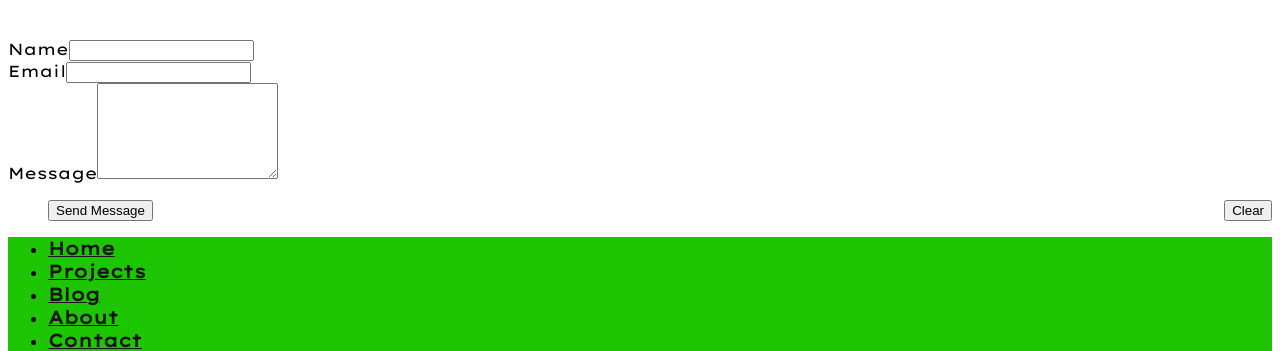
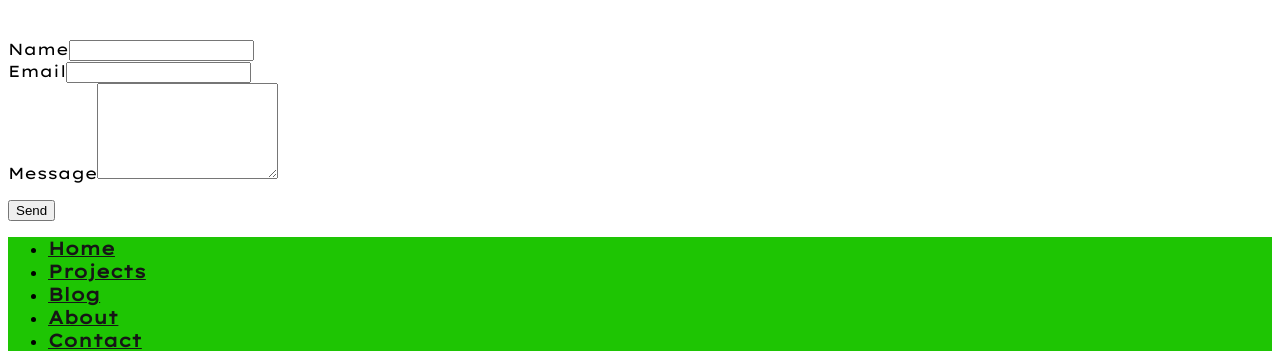
Before and after one commit to zubayrrr/gatsby_portfolio_site, a Gatsby site: page /contact in a window 1280 px wide. Shown: the part 69-420 px from the top of the page. Built offline with nearby package versions, Linux system fonts and the light colour scheme; Gatsby itself is replaced by a stand-in of ours.

Commit message:
netlify form

```diff
--- a/src/pages/contact.js
+++ b/src/pages/contact.js
@@ -9,7 +9,7 @@ export default class contact extends Component {
           <form
             name="contact"
             method="POST"
-            netlify-honeypot="bot-field"
+            data-netlify-honeypot="bot-field"
             data-netlify="true"
             data-netlify-recaptcha="true"
             style={{ marginTop: "100px" }}
@@ -50,25 +50,16 @@ export default class contact extends Component {
               </div>
             </div>
             <div data-netlify-recaptcha="true"></div>
-            <ul
-              className="actions"
-              style={{
-                display: "flex",
-                justifyContent: "space-between",
-                listStyle: "none",
-              }}
-            >
-              <li>
-                <input
-                  type="submit"
-                  value="Send Message"
-                  className="form-button"
-                />
-              </li>
-              <li>
-                <input type="reset" value="Clear" />
-              </li>
-            </ul>
+
+            <p className="text-center">
+              <button
+                type="submit"
+                value="Send Message"
+                className="form-button"
+              >
+                Send
+              </button>
+            </p>
           </form>
         </div>
       </Layout>
```
